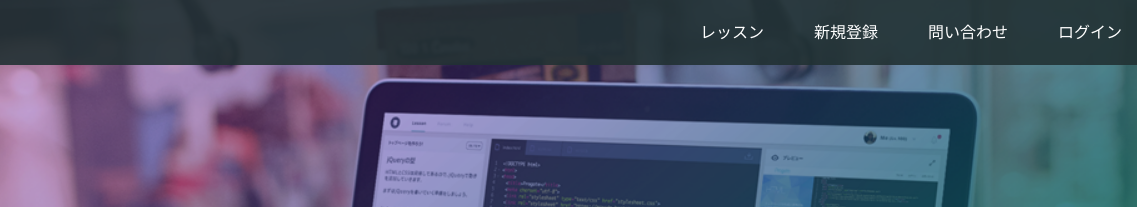
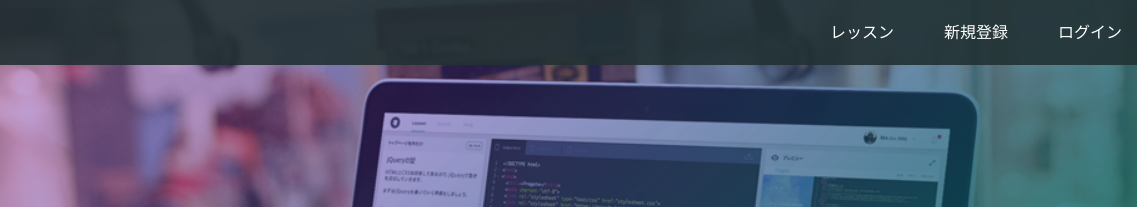
Before and after one commit to naoblog/sample, a plain HTML site: page index.html in a window 1280 px wide. Shown: the top 207 px of the page, 143-1280 px from the left. Drawn offline with Linux system fonts and the light colour scheme.

Commit message:
Update index.html

```diff
--- a/index.html
+++ b/index.html
@@ -17,7 +17,6 @@
       <div class="header-right">
         <a href="#">レッスン</a>
         <a href="#">新規登録</a>
-        <a href="#">問い合わせ</a>
         <a href="#" class="login">ログイン</a>
       </div>
     </div>
```
